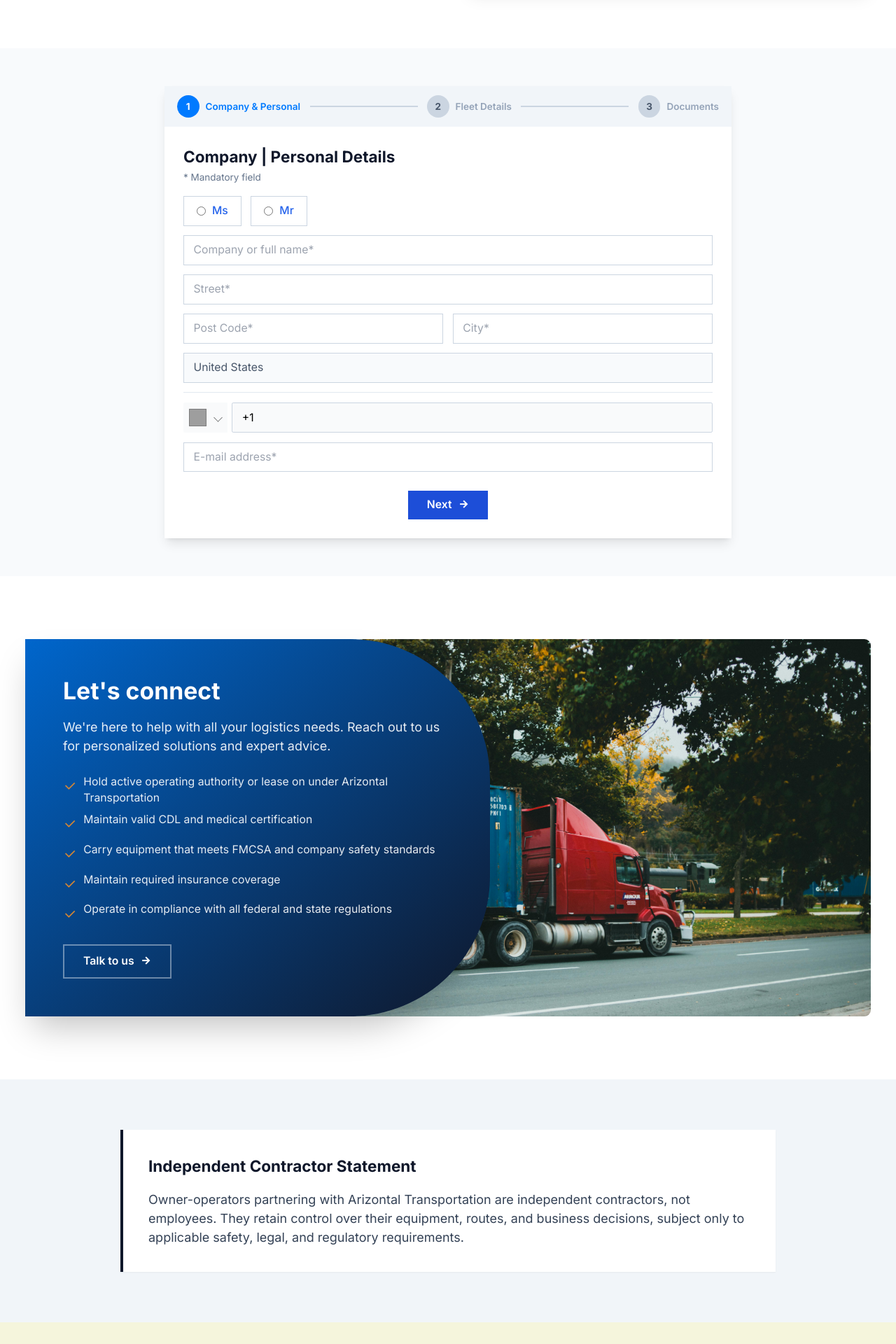
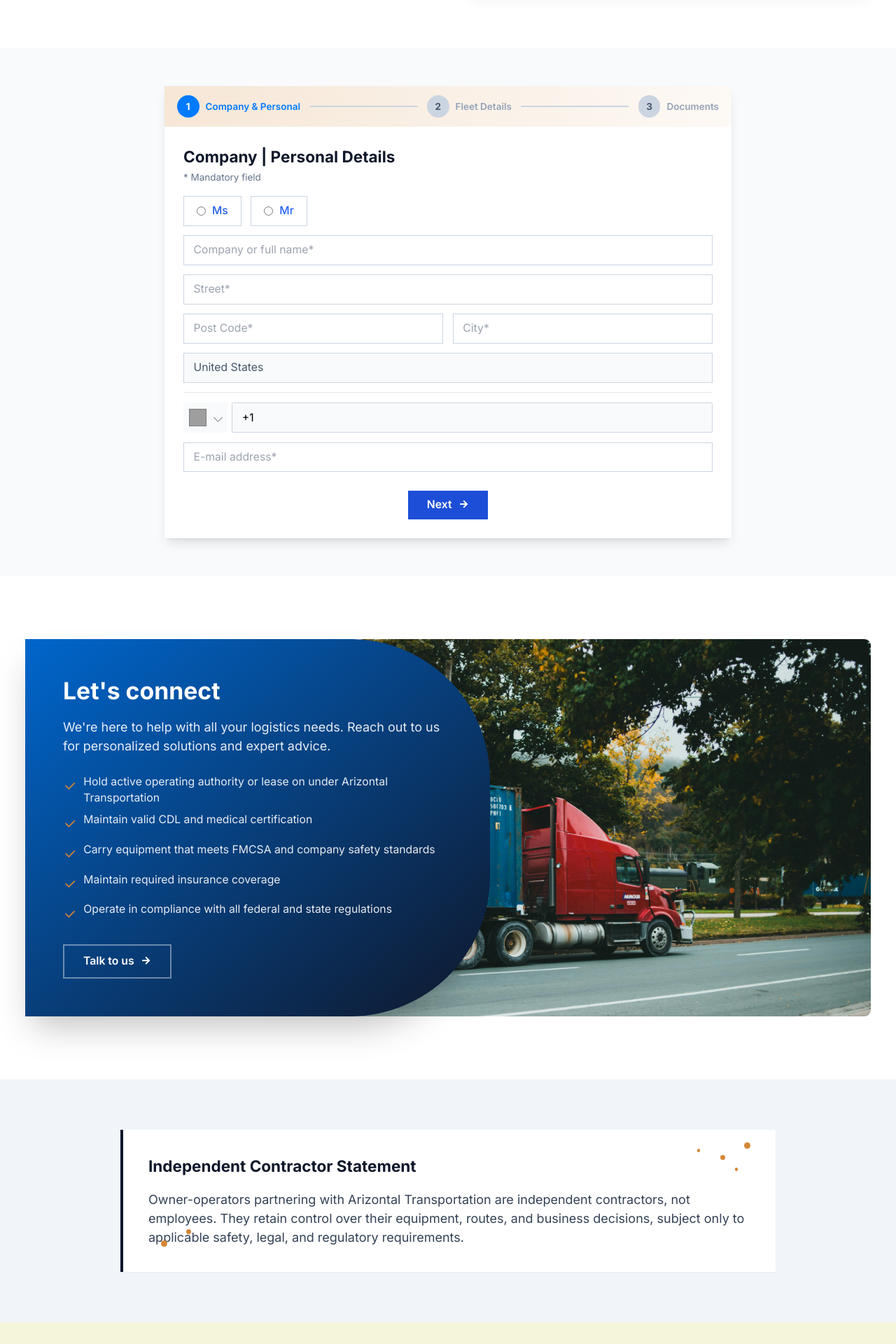
Before and after one commit to stevecodec/Arizontal_Logistics, a React (Vite) app in the folder Frontend/: page /transportation in a window 1280 px wide. Shown: the part 1080-3000 px from the top of the page at 70% size. Built offline with nearby package versions, Linux system fonts and the light colour scheme; grey boxes are pictures that could not be loaded.

Commit message:
updates 2

```diff
--- a/Frontend/src/hooks/index.ts
+++ b/Frontend/src/hooks/index.ts
@@ -2,3 +2,4 @@
 
 export { useScroll } from './useScroll';
 export { useNavigation } from './useNavigation';
+export { useScrollAnimation } from './useScrollAnimation';
--- /dev/null
+++ b/Frontend/src/hooks/useScrollAnimation.ts
@@ -0,0 +1,58 @@
+// Custom Hook for Scroll-triggered Animations
+
+import { useState, useEffect, useRef, RefObject } from 'react';
+
+interface ScrollAnimationOptions {
+  threshold?: number; // How much of the element should be visible (0-1)
+  rootMargin?: string; // Margin around the root
+  triggerOnce?: boolean; // Whether to trigger animation only once
+}
+
+/**
+ * Hook to detect when an element enters the viewport and trigger animations
+ * @param options - Configuration options for the intersection observer
+ * @returns [ref, isVisible] - Ref to attach to element and visibility state
+ */
+export const useScrollAnimation = <T extends HTMLElement>(
+  options: ScrollAnimationOptions = {}
+): [RefObject<T>, boolean] => {
+  const {
+    threshold = 0.2,
+    rootMargin = '0px',
+    triggerOnce = true,
+  } = options;
+
+  const [isVisible, setIsVisible] = useState(false);
+  const elementRef = useRef<T>(null);
+
+  useEffect(() => {
+    const element = elementRef.current;
+    if (!element) return;
+
+    const observer = new IntersectionObserver(
+      (entries) => {
+        entries.forEach((entry) => {
+          if (entry.isIntersecting) {
+            setIsVisible(true);
+            if (triggerOnce && element) {
+              observer.unobserve(element);
+            }
+          } else if (!triggerOnce) {
+            setIsVisible(false);
+          }
+        });
+      },
+      { threshold, rootMargin }
+    );
+
+    observer.observe(element);
+
+    return () => {
+      if (element) {
+        observer.unobserve(element);
+      }
+    };
+  }, [threshold, rootMargin, triggerOnce]);
+
+  return [elementRef, isVisible];
+};
--- a/Frontend/src/views/cargo/components/IndependentContractor/IndependentContractor.tsx
+++ b/Frontend/src/views/cargo/components/IndependentContractor/IndependentContractor.tsx
@@ -1,10 +1,34 @@
 // Independent Contractor Statement Component
+import { useScrollAnimation } from '../../../../hooks';
 
 export const IndependentContractor = () => {
+  const [cardRef, isVisible] = useScrollAnimation<HTMLDivElement>({
+    threshold: 0.3,
+    triggerOnce: true
+  });
+
   return (
     <section className="py-10 sm:py-12 lg:py-16 bg-slate-100">
       <div className="max-w-4xl mx-auto px-4 sm:px-6 lg:px-8">
-        <div className="bg-white border-l-4 border-slate-900 p-6 sm:p-8 shadow-sm">
+        <div
+          ref={cardRef}
+          className={`bg-white border-l-4 border-slate-900 p-6 sm:p-8 shadow-sm relative overflow-hidden transition-all duration-700 ${
+            isVisible
+              ? 'opacity-100 scale-100'
+              : 'opacity-0 scale-95'
+          }`}
+        >
+          {/* Sparkle Effects */}
+          {isVisible && (
+            <>
+              <span className="absolute top-4 right-8 w-2 h-2 bg-[#d48634] rounded-full animate-sparkle-1"></span>
+              <span className="absolute top-8 right-16 w-1.5 h-1.5 bg-[#d48634] rounded-full animate-sparkle-2"></span>
+              <span className="absolute top-12 right-12 w-1 h-1 bg-[#d48634] rounded-full animate-sparkle-3"></span>
+              <span className="absolute top-6 right-24 w-1 h-1 bg-[#d48634] rounded-full animate-sparkle-4"></span>
+              <span className="absolute bottom-8 left-12 w-2 h-2 bg-[#d48634] rounded-full animate-sparkle-5"></span>
+              <span className="absolute bottom-12 left-20 w-1.5 h-1.5 bg-[#d48634] rounded-full animate-sparkle-6"></span>
+            </>
+          )}
           <h3 className="text-lg sm:text-xl font-bold text-slate-900 mb-3 sm:mb-4">
             Independent Contractor Statement
           </h3>
--- a/Frontend/src/views/cargo/components/PartnerRegistrationForm/PartnerRegistrationForm.tsx
+++ b/Frontend/src/views/cargo/components/PartnerRegistrationForm/PartnerRegistrationForm.tsx
@@ -3,9 +3,14 @@ import { useState } from 'react';
 import { CompanyDetailsStep } from './CompanyDetailsStep';
 import { FleetDetailsStep } from './FleetDetailsStep';
 import { DocumentUploadStep } from './DocumentUploadStep';
+import { useScrollAnimation } from '../../../../hooks';
 
 export const PartnerRegistrationForm = () => {
   const [currentStep, setCurrentStep] = useState(1);
+  const [formRef, isVisible] = useScrollAnimation<HTMLDivElement>({
+    threshold: 0.2,
+    triggerOnce: true
+  });
   const [formData, setFormData] = useState({
     // Company Details
     companyName: '',
@@ -81,9 +86,16 @@ export const PartnerRegistrationForm = () => {
   return (
     <section id="registration-form" className="py-8 sm:py-12 bg-slate-50">
       <div className="max-w-3xl mx-auto px-4 sm:px-6">
-        <div className="bg-white shadow-lg">
+        <div
+          ref={formRef}
+          className={`bg-white shadow-lg transition-all duration-1000 ease-out ${
+            isVisible
+              ? 'opacity-100 translate-x-0'
+              : 'opacity-0 -translate-x-20'
+          }`}
+        >
           {/* Progress Indicator */}
-          <div className="bg-slate-100 px-4 py-3">
+          <div className="bg-gradient-to-r from-[#d48634]/20 to-[#d48634]/5 px-4 py-3">
             <div className="flex items-center justify-between">
               <div className={`flex items-center ${currentStep >= 1 ? 'text-theme-primary' : 'text-slate-400'}`}>
                 <div className={`w-7 h-7 rounded-full flex items-center justify-center text-xs font-bold ${currentStep >= 1 ? 'bg-theme-primary text-white' : 'bg-slate-300 text-slate-600'}`}>
--- a/Frontend/tailwind.config.ts
+++ b/Frontend/tailwind.config.ts
@@ -34,6 +34,40 @@ export default {
           'footer': '#0A1F3A',
         },
       },
+      keyframes: {
+        'sparkle-1': {
+          '0%, 100%': { opacity: '0', transform: 'scale(0)' },
+          '50%': { opacity: '1', transform: 'scale(1.5)' },
+        },
+        'sparkle-2': {
+          '0%, 100%': { opacity: '0', transform: 'scale(0) rotate(0deg)' },
+          '50%': { opacity: '1', transform: 'scale(1.3) rotate(180deg)' },
+        },
+        'sparkle-3': {
+          '0%, 100%': { opacity: '0', transform: 'scale(0)' },
+          '60%': { opacity: '1', transform: 'scale(1.2)' },
+        },
+        'sparkle-4': {
+          '0%, 100%': { opacity: '0', transform: 'scale(0) rotate(0deg)' },
+          '40%': { opacity: '1', transform: 'scale(1.4) rotate(-90deg)' },
+        },
+        'sparkle-5': {
+          '0%, 100%': { opacity: '0', transform: 'scale(0)' },
+          '55%': { opacity: '1', transform: 'scale(1.6)' },
+        },
+        'sparkle-6': {
+          '0%, 100%': { opacity: '0', transform: 'scale(0) rotate(0deg)' },
+          '45%': { opacity: '1', transform: 'scale(1.3) rotate(90deg)' },
+        },
+      },
+      animation: {
+        'sparkle-1': 'sparkle-1 1.2s ease-in-out',
+        'sparkle-2': 'sparkle-2 1.4s ease-in-out 0.1s',
+        'sparkle-3': 'sparkle-3 1.3s ease-in-out 0.2s',
+        'sparkle-4': 'sparkle-4 1.5s ease-in-out 0.15s',
+        'sparkle-5': 'sparkle-5 1.4s ease-in-out 0.3s',
+        'sparkle-6': 'sparkle-6 1.6s ease-in-out 0.25s',
+      },
     },
   },
   plugins: [],
```
